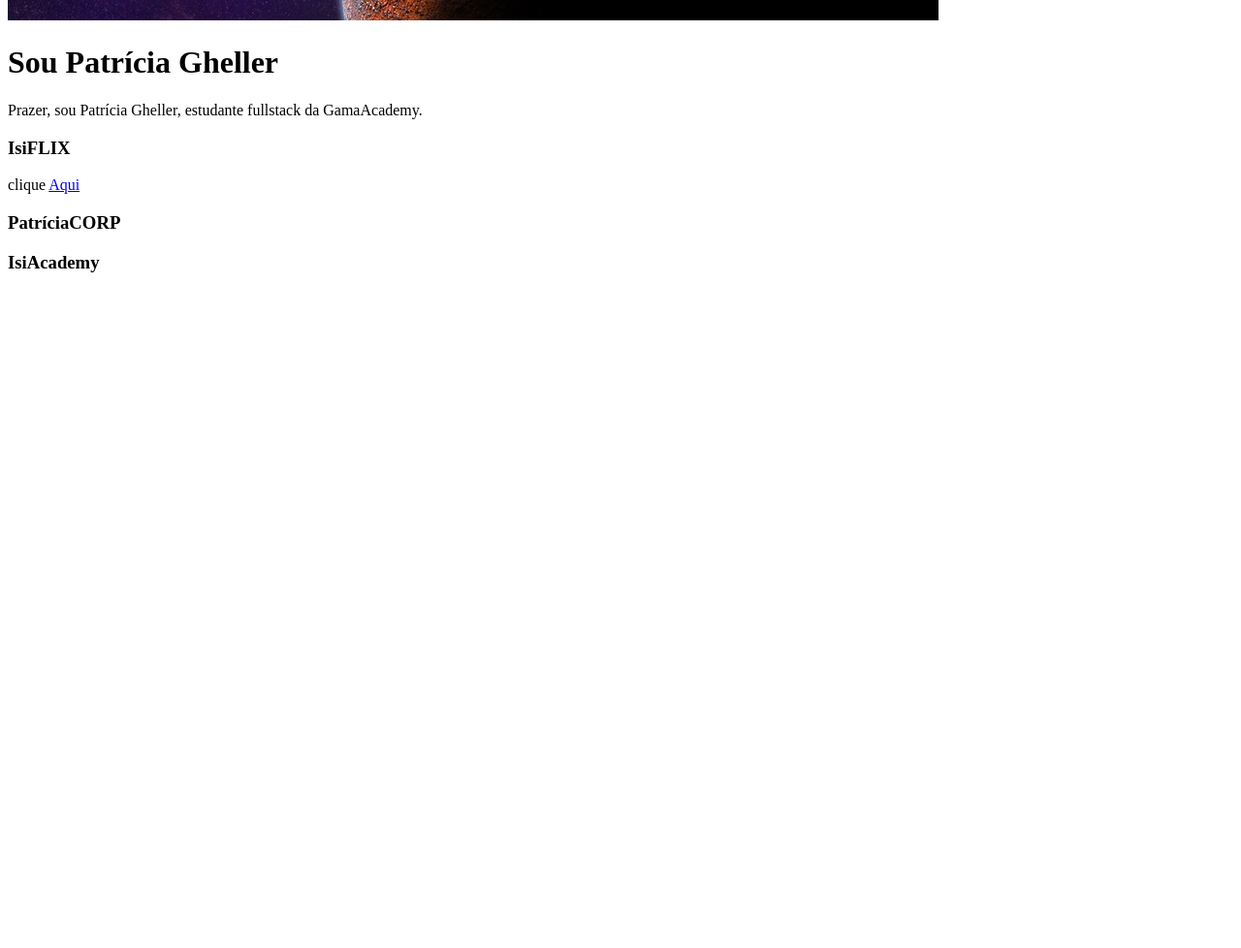
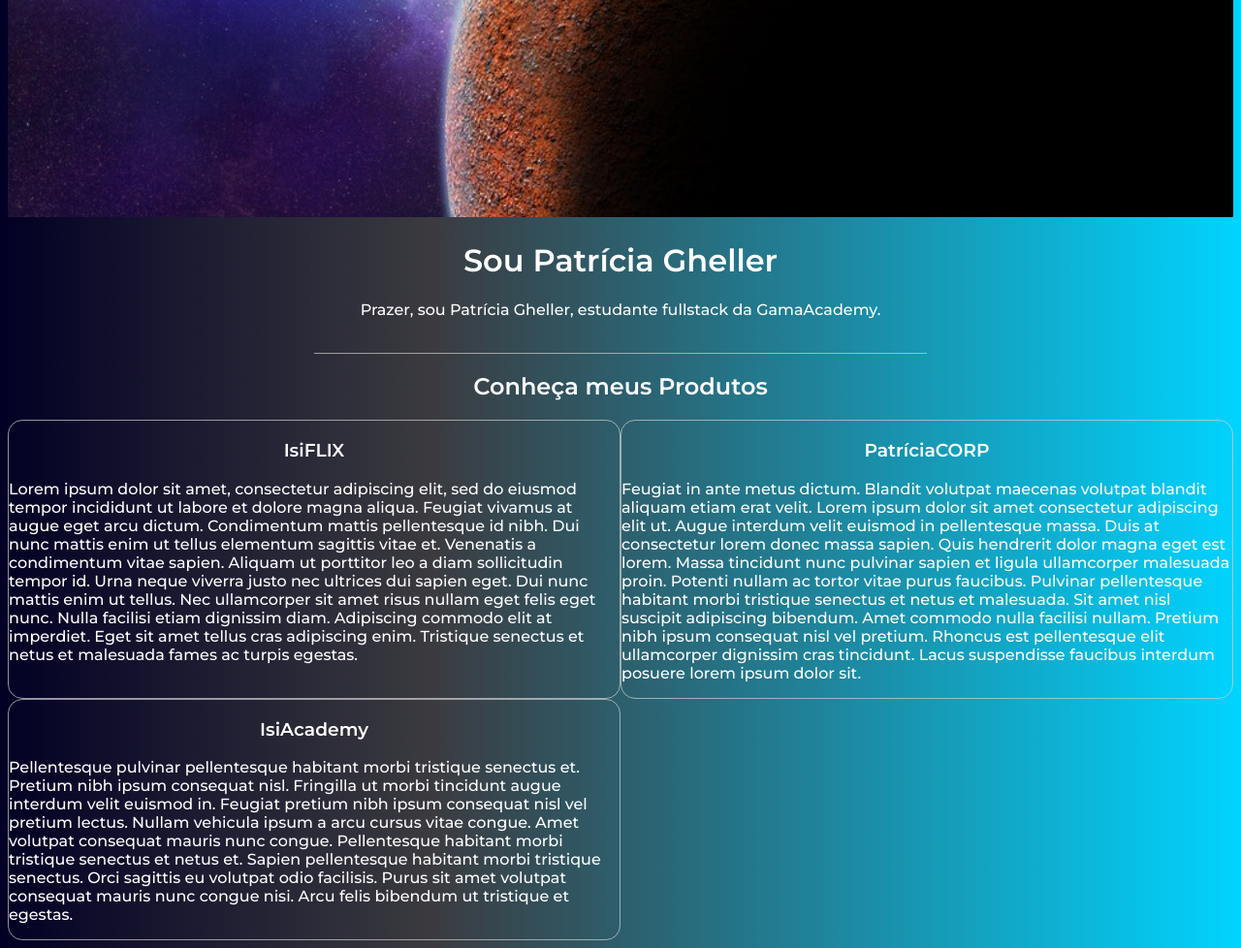
Before and after one commit to PatriciaGheller/patriciagheller.github.io, a plain HTML site: page index.html in a window 1280 px wide. Shown: the part 627-1605 px from the top of the page at 97% size. Before the commit the page ends 927 px from the top, so only its background shows below. Drawn offline with Linux system fonts and the light colour scheme.

Commit message:
inserindo produtos

```diff
--- a/index.html
+++ b/index.html
@@ -1,42 +1,80 @@
-
 <!DOCTYPE html>
 <html lang="en">
   <head>
-  <meta charset="UTF-8">
-  <meta http-equiv="X-UA-Compatible" content="IE=edge">
-  <meta name="viewport" content="width=device-width, initial-scale=1.0">
-  <title>Página da Patrícia </title>
+    <meta charset="UTF-8" />
+    <meta http-equiv="X-UA-Compatible" content="IE=edge" />
+    <meta name="viewport" content="width=device-width, initial-scale=1.0" />
+    <title>Página da Patrícia</title>
+    <link rel="preconnect" href="https://fonts.googleapis.com" />
+    <link rel="preconnect" href="https://fonts.gstatic.com" crossorigin />
+    <link
+      href="https://fonts.googleapis.com/css2?family=Montserrat:ital,wght@0,500;0,600;1,400;1,500&family=Poppins:ital,wght@0,300;0,400;0,500;0,600;0,700;1,200;1,300;1,400;1,500;1,600;1,700&display=swap"
+      rel="stylesheet"
+    />
+    <link rel="stylesheet" href="style.css" />
   </head>
+
   <body>
     <div id="banner">
-<img src="./images/banner.png" alt="banner">
+      <img src="./images/banner.png" alt="banner" />
     </div>
     <div id="quemsoueu">
       <h1>Sou Patrícia Gheller</h1>
-    <p>
-      Prazer, sou Patrícia Gheller, estudante fullstack da GamaAcademy.
-    </p>
-
+      <p>Prazer, sou Patrícia Gheller, estudante fullstack da GamaAcademy.</p>
+      <div id="linha">&nbsp;</div>
+    </div>
+    <div id="cabecalhoProdutos">
+      <h2>Conheça meus Produtos</h2>
     </div>
     <div id="meusprodutos">
       <div class="produto">
         <h3>IsiFLIX</h3>
         <p>
-        clique <a href="https://app.isiflix.com.br" target="_blank">Aqui</a>
+          Lorem ipsum dolor sit amet, consectetur adipiscing elit, sed do
+          eiusmod tempor incididunt ut labore et dolore magna aliqua. Feugiat
+          vivamus at augue eget arcu dictum. Condimentum mattis pellentesque id
+          nibh. Dui nunc mattis enim ut tellus elementum sagittis vitae et.
+          Venenatis a condimentum vitae sapien. Aliquam ut porttitor leo a diam
+          sollicitudin tempor id. Urna neque viverra justo nec ultrices dui
+          sapien eget. Dui nunc mattis enim ut tellus. Nec ullamcorper sit amet
+          risus nullam eget felis eget nunc. Nulla facilisi etiam dignissim
+          diam. Adipiscing commodo elit at imperdiet. Eget sit amet tellus cras
+          adipiscing enim. Tristique senectus et netus et malesuada fames ac
+          turpis egestas.
         </p>
       </div>
-    <div class="produto"></div>
+      <div class="produto">
         <h3>PatríciaCORP</h3>
+        <p>
+          Feugiat in ante metus dictum. Blandit volutpat maecenas volutpat
+          blandit aliquam etiam erat velit. Lorem ipsum dolor sit amet
+          consectetur adipiscing elit ut. Augue interdum velit euismod in
+          pellentesque massa. Duis at consectetur lorem donec massa sapien. Quis
+          hendrerit dolor magna eget est lorem. Massa tincidunt nunc pulvinar
+          sapien et ligula ullamcorper malesuada proin. Potenti nullam ac tortor
+          vitae purus faucibus. Pulvinar pellentesque habitant morbi tristique
+          senectus et netus et malesuada. Sit amet nisl suscipit adipiscing
+          bibendum. Amet commodo nulla facilisi nullam. Pretium nibh ipsum
+          consequat nisl vel pretium. Rhoncus est pellentesque elit ullamcorper
+          dignissim cras tincidunt. Lacus suspendisse faucibus interdum posuere
+          lorem ipsum dolor sit.
+        </p>
       </div>
       <div class="produto">
         <h3>IsiAcademy</h3>
-      <p></p>
+        <p>
+          Pellentesque pulvinar pellentesque habitant morbi tristique senectus
+          et. Pretium nibh ipsum consequat nisl. Fringilla ut morbi tincidunt
+          augue interdum velit euismod in. Feugiat pretium nibh ipsum consequat
+          nisl vel pretium lectus. Nullam vehicula ipsum a arcu cursus vitae
+          congue. Amet volutpat consequat mauris nunc congue. Pellentesque
+          habitant morbi tristique senectus et netus et. Sapien pellentesque
+          habitant morbi tristique senectus. Orci sagittis eu volutpat odio
+          facilisis. Purus sit amet volutpat consequat mauris nunc congue nisi.
+          Arcu felis bibendum ut tristique et egestas.
+        </p>
       </div>
-
     </div>
-  <div id="rodapé">
-
-  </div>
-
+    <div id="rodapé"></div>
   </body>
 </html>
--- /dev/null
+++ b/style.css
@@ -0,0 +1,46 @@
+body {
+  background: linear-gradient(
+    90deg,
+    rgba(2, 0, 36, 1) 0%,
+    rgba(59, 59, 64, 1) 35%,
+    rgba(0, 212, 255, 1) 100%
+  );
+  font-family: "Montserrat", sans-serif;
+  color: white;
+}
+img {
+  width: 100%;
+}
+#quemsoueu {
+  text-align: center;
+}
+#linha {
+  border-bottom: 1px solid rgba(209, 209, 209, 0.7);
+  margin-left: 25%;
+  margin-right: 25%;
+}
+#cabecalhoProdutos {
+  text-align: center;
+}
+#meusprodutos {
+  display: grid;
+  grid-template-columns: minmax(0, 1fr) minmax(0, 1fr);
+
+}
+.produto {
+  border: 1px solid rgba(209, 209, 209, 0.7);
+  border-radius: 15px;
+}
+h3{
+  text-align: center;
+}
+@media ( max-width:600px) {
+  #meusprodutos{
+    display: grid;
+    grid-template-columns: minmax(0, 1fr);
+  }
+  .produto{
+    margin-bottom: 15px;
+  }
+
+}
```
Also changed, not shown: página2.html (+1 -1 lines). Lines whose indentation alone changed are shown as unchanged.
